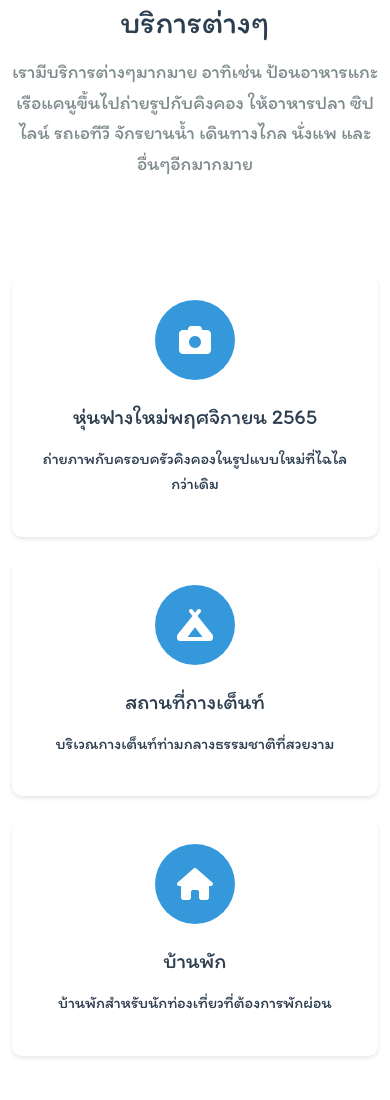
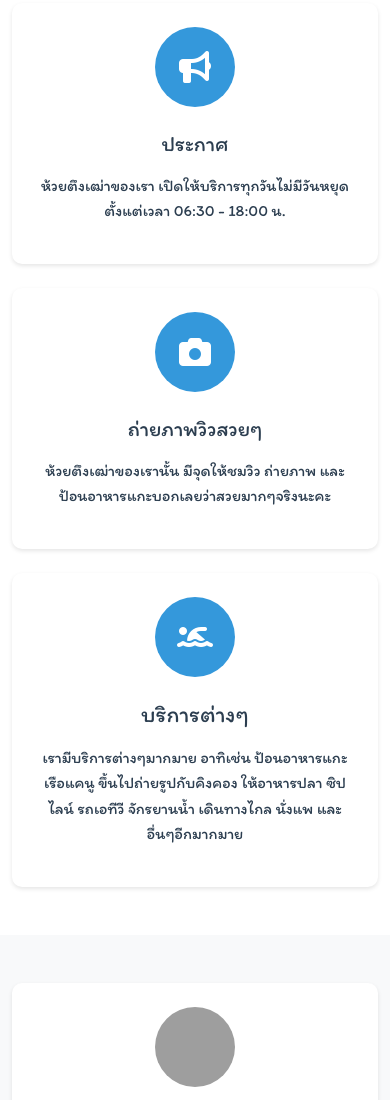
Before and after one commit to thanapon1406/final-project-frontend, a plain HTML site: page index.html in a window 390 px wide. Shown: the part 1030-2130 px from the top of the page. Drawn offline with nearby package versions, Linux system fonts and the light colour scheme; grey boxes are pictures that could not be loaded.

Commit message:
Refactor footer sections across multiple pages: update social media links and remove visitor count for improved clarity and consistency.

```diff
--- a/index.html
+++ b/index.html
@@ -252,7 +252,7 @@
       <!-- Services Section -->
       <section id="services" class="py-5">
         <div class="container">
-          <div class="row text-center mb-5">
+          <!-- <div class="row text-center mb-5">
             <div class="col-12">
               <h2 class="section-title">บริการต่างๆ</h2>
               <p class="section-subtitle">
@@ -261,33 +261,43 @@
                 จักรยานน้ำ เดินทางไกล นั่งแพ และอื่นๆอีกมากมาย
               </p>
             </div>
-          </div>
+          </div> -->
           <div class="row g-4">
+            <div class="col-lg-4 col-md-6">
+              <div class="feature-card">
+                <div class="feature-icon">
+                  <i class="fas fa-bullhorn"></i>
+                </div>
+                <h4>ประกาศ</h4>
+                <p>
+                  ห้วยตึงเฒ่าของเรา เปิดให้บริการทุกวันไม่มีวันหยุด <br />
+                  ตั้งแต่เวลา 06:30 - 18:00 น. <br />
+                </p>
+              </div>
+            </div>
             <div class="col-lg-4 col-md-6">
               <div class="feature-card">
                 <div class="feature-icon">
                   <i class="fas fa-camera"></i>
                 </div>
-                <h4>หุ่นฟางใหม่พฤศจิกายน 2565</h4>
-                <p>ถ่ายภาพกับครอบครัวคิงคองในรูปแบบใหม่ที่ไฉไลกว่าเดิม</p>
+                <h4>ถ่ายภาพวิวสวยๆ</h4>
+                <p>
+                  ห้วยตึงเฒ่าของเรานั้น มีจุดให้ชมวิว ถ่ายภาพ
+                  และป้อนอาหารแกะบอกเลยว่าสวยมากๆจริงนะคะ
+                </p>
               </div>
             </div>
             <div class="col-lg-4 col-md-6">
               <div class="feature-card">
                 <div class="feature-icon">
-                  <i class="fas fa-campground"></i>
+                  <i class="fas fa-swimmer"></i>
                 </div>
-                <h4>สถานที่กางเต็นท์</h4>
-                <p>บริเวณกางเต็นท์ท่ามกลางธรรมชาติที่สวยงาม</p>
-              </div>
-            </div>
-            <div class="col-lg-4 col-md-6">
-              <div class="feature-card">
-                <div class="feature-icon">
-                  <i class="fas fa-home"></i>
-                </div>
-                <h4>บ้านพัก</h4>
-                <p>บ้านพักสำหรับนักท่องเที่ยวที่ต้องการพักผ่อน</p>
+                <h3>บริการต่างๆ</h3>
+                <p>
+                  เรามีบริการต่างๆมากมาย อาทิเช่น ป้อนอาหารแกะ เรือแคนู
+                  ขึ้นไปถ่ายรูปกับคิงคอง ให้อาหารปลา ซิปไลน์ รถเอทีวี
+                  จักรยานน้ำ เดินทางไกล นั่งแพ และอื่นๆอีกมากมาย
+                </p>
               </div>
             </div>
           </div>
@@ -682,11 +692,13 @@
             <p>Copyright © 2021 by ห้วยตึงเฒ่า All rights reserved.</p>
           </div>
           <div class="col-lg-4 text-end">
-            <p>จำนวนผู้เข้าชม: <strong>123,456</strong> คน</p>
+            <!-- <p>จำนวนผู้เข้าชม: <strong>123,456</strong> คน</p> -->
             <div class="social-links">
-              <a href="#"><i class="fab fa-facebook-f"></i></a>
-              <a href="#"><i class="fab fa-instagram"></i></a>
-              <a href="#"><i class="fab fa-line"></i></a>
+              <a href="https://www.facebook.com/huaytuengthao/"
+                ><i class="fab fa-facebook-f"></i
+              ></a>
+              <!-- <a href="#"><i class="fab fa-instagram"></i></a>
+              <a href="#"><i class="fab fa-line"></i></a> -->
             </div>
           </div>
         </div>
```
Also changed, not shown: page-contact.html (+4 -4 lines), page-history.html (+4 -4 lines), page-services.html (+4 -4 lines).
